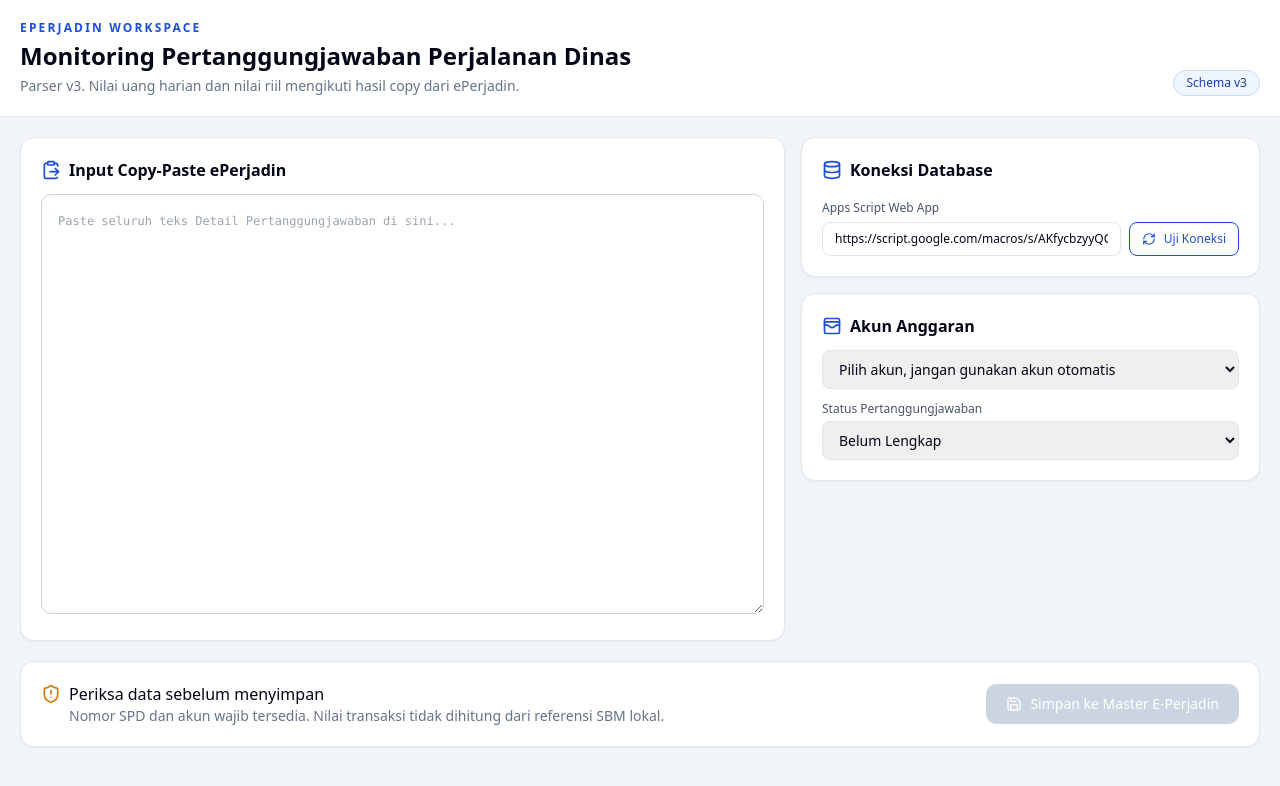
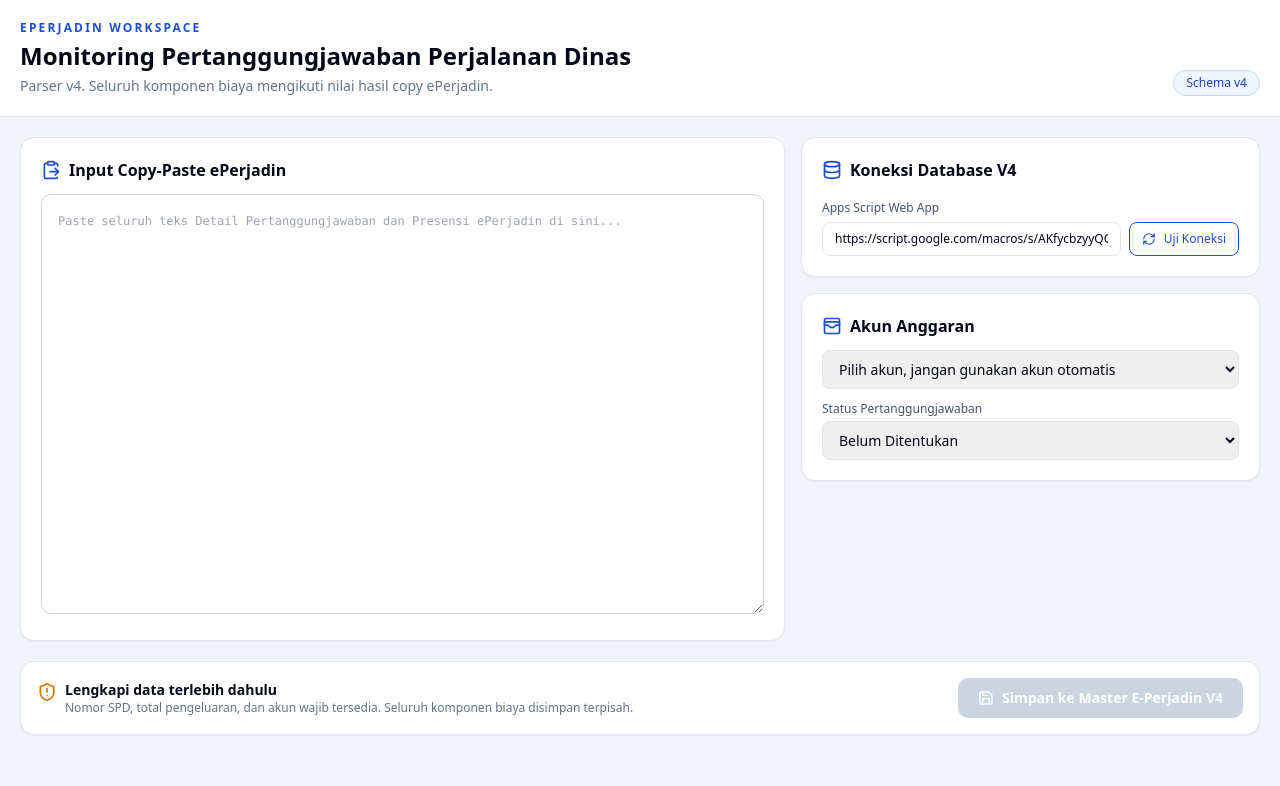
Before and after one commit to webbcpapin/perjadin, a React (Vite) app: page / in a window 1280 px wide. Shown: the top 786 px of the page. Built offline with nearby package versions, Linux system fonts and the light colour scheme.

Commit message:
feat: support ePerjadin v4 multi-component cost payloads

```diff
--- a/src/v3/AppV3.tsx
+++ b/src/v3/AppV3.tsx
@@ -9,40 +9,34 @@ const DEFAULT_WEBAPP_URL =
   'https://script.google.com/macros/s/AKfycbzyyQCjskwpdrqOCWUNg05QTEP8tIROgCnFaVLx6AMTPA04kJQzLUk2ZDm-w4rebnzp/exec';
 
 function rupiah(value: number) {
-  return new Intl.NumberFormat('id-ID', { style: 'currency', currency: 'IDR', maximumFractionDigits: 0 }).format(value || 0);
+  return new Intl.NumberFormat('id-ID', {
+    style: 'currency',
+    currency: 'IDR',
+    maximumFractionDigits: 0,
+  }).format(value || 0);
 }
 
 function today() {
   return new Date().toLocaleDateString('id-ID', { day: '2-digit', month: '2-digit', year: 'numeric' }).replace(/\//g, '-');
 }
 
-function storedLegacyCredential() {
-  return (
-    localStorage.getItem('eperjadin_webapp_token') ||
-    localStorage.getItem('eperjadin_access_code') ||
-    sessionStorage.getItem('eperjadin_v3_pin') ||
-    ''
-  ).trim();
+async function parseApiPayload(response: Response) {
+  const text = await response.text();
+  const trimmed = text.trim();
+  if (!trimmed.startsWith('{') && !trimmed.startsWith('[')) {
+    if (/<!doctype|<html/i.test(trimmed)) {
+      throw new Error('Apps Script mengembalikan halaman HTML. Deploy Web App dengan akses Anyone, lalu gunakan URL /exec terbaru.');
     }
-
-function requestBody(payload: Record<string, unknown>) {
-  const credential = storedLegacyCredential();
-  return credential ? { ...payload, token: credential } : payload;
+    throw new Error(`Respons database bukan JSON. HTTP ${response.status}.`);
   }
-
-function normalizeConnectionError(value: unknown) {
-  const message = value instanceof Error ? value.message : String(value || 'Gagal terhubung ke database.');
-  if (/PIN akses tidak valid|PIN belum disetel/i.test(message)) {
-    return 'Backend database masih memakai autentikasi lama. PIN tidak lagi ditampilkan di aplikasi.';
-  }
-  return message;
+  return JSON.parse(trimmed);
 }
 
 export default function AppV3() {
   const [raw, setRaw] = useState('');
   const [endpoint, setEndpoint] = useState(() => localStorage.getItem('eperjadin_webapp_url') || DEFAULT_WEBAPP_URL);
   const [kodeAkun, setKodeAkun] = useState('');
-  const [statusPJ, setStatusPJ] = useState<'Belum Lengkap' | 'Lengkap' | 'Disetujui'>('Belum Lengkap');
+  const [statusPJ, setStatusPJ] = useState<'Belum Ditentukan' | 'Belum Lengkap' | 'Lengkap' | 'Disetujui'>('Belum Ditentukan');
   const [message, setMessage] = useState('');
   const [saving, setSaving] = useState(false);
   const [connectionStatus, setConnectionStatus] = useState<'idle' | 'checking' | 'ok' | 'error'>('idle');
@@ -61,7 +55,15 @@ export default function AppV3() {
 
   const effectiveAccount = parsed?.kodeAkun || kodeAkun;
   const account = effectiveAccount ? findBudgetAccount(effectiveAccount) : undefined;
-  const sourceTotal = parsed?.totalNilaiRiil || parsed?.totalPengeluaranRiil || 0;
+  const totalKomponenDikirim = useMemo(() => {
+    if (!parsed) return 0;
+    return parsed.components
+      .filter((item) => /^(Dikirim|Disetujui|Dibayar|Selesai)$/i.test(item.status))
+      .reduce((sum, item) => sum + item.nilaiRiil, 0);
+  }, [parsed]);
+  const sourceTotal = parsed?.totalPengeluaranRiil || totalKomponenDikirim || 0;
+  const componentDelta = sourceTotal - totalKomponenDikirim;
+  const uangHarian = parsed?.components.find((item) => /^Uang Harian$/i.test(item.nama))?.nilaiRiil || 0;
   const ready = Boolean(parsed?.idKegiatan && parsed?.nomorST && parsed?.peserta && parsed?.nomorSPD && sourceTotal > 0 && account);
 
   async function validateConnection() {
@@ -69,27 +71,24 @@ export default function AppV3() {
     if (!url) {
       setConnectionStatus('error');
       setConnectionMessage('URL Apps Script belum tersedia.');
-      return false;
+      return;
     }
-
     setConnectionStatus('checking');
     setConnectionMessage('Memeriksa koneksi database...');
     try {
       const response = await fetch(url, {
         method: 'POST',
         headers: { 'Content-Type': 'text/plain;charset=utf-8' },
-        body: JSON.stringify(requestBody({ action: 'getDashboard' })),
+        body: JSON.stringify({ action: 'getDashboardV4' }),
       });
-      const payload = await response.json();
+      const payload = await parseApiPayload(response);
       if (!payload.success) throw new Error(payload.message || 'Koneksi database tidak berhasil.');
       localStorage.setItem('eperjadin_webapp_url', url);
       setConnectionStatus('ok');
-      setConnectionMessage('Koneksi Master E-Perjadin aktif.');
-      return true;
+      setConnectionMessage(`Koneksi ePerjadin V${payload.version || 4} aktif.`);
     } catch (error) {
       setConnectionStatus('error');
-      setConnectionMessage(normalizeConnectionError(error));
-      return false;
+      setConnectionMessage(error instanceof Error ? error.message : String(error));
     }
   }
 
@@ -101,84 +100,64 @@ export default function AppV3() {
   }
 
   async function save() {
-    if (!parsed) {
-      setMessage('Data belum terbaca. Paste Detail Pertanggungjawaban ePerjadin terlebih dahulu.');
-      return;
-    }
-    if (!account) {
-      setMessage('Akun belum teridentifikasi. Pilih akun yang benar sebelum menyimpan.');
-      return;
-    }
-    if (!parsed.nomorSPD) {
-      setMessage('Nomor SPD belum terbaca. Data tidak disimpan.');
-      return;
-    }
-    if (!sourceTotal) {
-      setMessage('Total Nilai Riil/Total Pengeluaran Riil belum terbaca. Data tidak disimpan.');
-      return;
-    }
+    if (!parsed) return setMessage('Data belum terbaca. Paste Detail Pertanggungjawaban ePerjadin terlebih dahulu.');
+    if (!account) return setMessage('Akun belum teridentifikasi. Pilih akun yang benar sebelum menyimpan.');
+    if (!parsed.nomorSPD) return setMessage('Nomor SPD belum terbaca. Data tidak disimpan.');
+    if (!sourceTotal) return setMessage('Total Pengeluaran Riil belum terbaca. Data tidak disimpan.');
 
     const points = geotag?.points || {};
     const detailGeotag = parsed.geotags
       .map((item) => `${item.hariTanggal} ${item.waktuTagging} ${item.wilayahTagging} ${item.lokasiTagging}`.trim())
       .join(' | ');
+    const kunciSPD = `${parsed.idKegiatan}|${parsed.nomorSPD}`.toLowerCase();
 
     const row = {
-      tahap: 'Pertanggungjawaban',
+      kunciSPD,
       idKegiatan: parsed.idKegiatan,
       namaKegiatan: parsed.namaKegiatan,
       nomorST: parsed.nomorST,
+      lampiranST: parsed.lampiranST,
       nomorKegiatan: parsed.nomorKegiatan,
-      nka: parsed.nomorSPD,
+      dipaInisiator: parsed.dipaInisiator,
+      ppk: parsed.ppk,
+      peserta: parsed.peserta,
+      nip: parsed.nip,
+      nomorSPD: parsed.nomorSPD,
+      nomorPerjalanan: parsed.nomorPerjalanan,
+      jumlahRute: parsed.jumlahRute,
+      tujuan: detectedDestination,
+      tanggalMulai: parsed.tanggalMulai,
+      tanggalSelesai: parsed.tanggalSelesai,
       tanggalKegiatan: parsed.tanggalKegiatan,
-      tujuan: detectedDestination,
-      kotaTujuan: detectedDestination,
-      output: '',
-      jenisPembayaran: parsed.dipaInisiator,
-      namaPegawai: parsed.peserta,
-      lamaHari: parsed.durasiHari,
-      uangHarianPerHari: parsed.durasiHari > 0 ? Math.round(sourceTotal / parsed.durasiHari) : sourceTotal,
-      totalUangHarian: sourceTotal,
+      durasiHari: parsed.durasiHari,
+      menginap: parsed.menginap,
       uangMuka: parsed.uangMuka,
-      totalEstimasiBiaya: parsed.totalNilaiSBM || parsed.nilaiSBMAwal || sourceTotal,
-      totalPengeluaranRiil: parsed.totalPengeluaranRiil || sourceTotal,
-      kurangLebihBayar: Math.max(0, sourceTotal - parsed.uangMuka),
+      totalPengeluaranRiil: sourceTotal,
+      kodeAkun: account.kode,
+      namaAkun: account.nama,
       statusPJ,
-      statusPersetujuan: parsed.statusUangHarian,
-      statusGeotag: geotag?.status || 'Tidak Lengkap',
+      statusGeotag: geotag?.status || 'Belum Dinilai',
       start: points.start ? `${points.start.hariTanggal} ${points.start.waktuTagging} ${points.start.wilayahTagging}` : '',
       clockIn: points.clockIn ? `${points.clockIn.hariTanggal} ${points.clockIn.waktuTagging} ${points.clockIn.wilayahTagging}` : '',
       clockOut: points.clockOut ? `${points.clockOut.hariTanggal} ${points.clockOut.waktuTagging} ${points.clockOut.wilayahTagging}` : '',
       end: points.end ? `${points.end.hariTanggal} ${points.end.waktuTagging} ${points.end.wilayahTagging}` : '',
-      volume: parsed.jumlahRute,
+      detailGeotag,
+      tanggalInput: today(),
+      sumberData: 'Input parsing ePerjadin v4',
+      waktuRekamSumber: new Date().toISOString(),
+      schemaVersion: 4,
+      routes: parsed.routes,
+      components: parsed.components,
+      geotags: parsed.geotags,
+
+      // Field kompatibilitas. Backend V4 tidak memakai perhitungan SBM lokal.
+      tahap: 'Pertanggungjawaban',
+      nka: parsed.nomorSPD,
+      namaPegawai: parsed.peserta,
+      lamaHari: parsed.durasiHari,
+      uangHarianPerHari: parsed.durasiHari > 0 ? Math.round(uangHarian / parsed.durasiHari) : uangHarian,
+      totalUangHarian: uangHarian,
       nilaiRiil: sourceTotal,
-      kodeAkun: account.kode,
-      tanggalInput: today(),
-      detailGeotag,
-      keterangan: [
-        'Schema ePerjadin: v3',
-        `NIP: ${parsed.nip || '-'}`,
-        `Nomor SPD: ${parsed.nomorSPD}`,
-        `PPK: ${parsed.ppk || '-'}`,
-        `DIPA Inisiator: ${parsed.dipaInisiator || '-'}`,
-        `Nilai SBM Awal: ${rupiah(parsed.nilaiSBMAwal)}`,
-        `Total Nilai SBM: ${rupiah(parsed.totalNilaiSBM)}`,
-        `Total Nilai Riil: ${rupiah(sourceTotal)}`,
-        `Efisiensi: ${parsed.efisiensi || 0}%`,
-      ].join('\n'),
-      jenisPerjadin: 'Perjadin Nasional',
-      sumberData: 'Input parsing ePerjadin v3',
-      waktuRekamSumber: new Date().toISOString(),
-      sourceRecordKey: `${parsed.idKegiatan}|${parsed.nomorSPD}|pertanggungjawaban`.toLowerCase(),
-      nomorSPD: parsed.nomorSPD,
-      nip: parsed.nip,
-      ppk: parsed.ppk,
-      dipaInisiator: parsed.dipaInisiator,
-      nilaiSBMAwal: parsed.nilaiSBMAwal,
-      totalNilaiSBM: parsed.totalNilaiSBM,
-      totalNilaiRiil: sourceTotal,
-      efisiensi: parsed.efisiensi,
-      schemaVersion: 3,
     };
 
     setSaving(true);
@@ -188,15 +167,17 @@ export default function AppV3() {
       const response = await fetch(endpoint.trim(), {
         method: 'POST',
         headers: { 'Content-Type': 'text/plain;charset=utf-8' },
-        body: JSON.stringify(requestBody({ action: 'upsertPerjadin', row })),
+        body: JSON.stringify({ action: 'upsertPerjadinV4', row }),
       });
-      const payload = await response.json();
+      const payload = await parseApiPayload(response);
       if (!payload.success) throw new Error(payload.message || 'Gagal menyimpan data.');
       setConnectionStatus('ok');
-      setConnectionMessage('Koneksi Master E-Perjadin aktif.');
-      setMessage(`Tersimpan. ${parsed.nomorSPD} | ${parsed.peserta} | ${rupiah(sourceTotal)}`);
+      setConnectionMessage('Koneksi ePerjadin V4 aktif.');
+      setMessage(
+        `Tersimpan. ${parsed.nomorSPD} | ${parsed.peserta} | ${rupiah(sourceTotal)} | ${parsed.components.length} komponen`,
+      );
     } catch (error) {
-      setMessage(normalizeConnectionError(error));
+      setMessage(error instanceof Error ? error.message : String(error));
     } finally {
       setSaving(false);
     }
@@ -210,9 +191,9 @@ export default function AppV3() {
           <div className="mt-1 flex flex-col gap-2 md:flex-row md:items-end md:justify-between">
             <div>
               <h1 className="text-2xl font-semibold">Monitoring Pertanggungjawaban Perjalanan Dinas</h1>
-              <p className="mt-1 text-sm text-slate-500">Parser v3. Nilai uang harian dan nilai riil mengikuti hasil copy dari ePerjadin.</p>
+              <p className="mt-1 text-sm text-slate-500">Parser v4. Seluruh komponen biaya mengikuti nilai hasil copy ePerjadin.</p>
             </div>
-            <div className="rounded-full border border-blue-200 bg-blue-50 px-3 py-1 text-xs font-medium text-blue-800">Schema v3</div>
+            <div className="rounded-full border border-blue-200 bg-blue-50 px-3 py-1 text-xs font-medium text-blue-800">Schema v4</div>
           </div>
         </div>
       </header>
@@ -228,7 +209,7 @@ export default function AppV3() {
               value={raw}
               onChange={(event) => setRaw(event.target.value)}
               className="h-[420px] w-full rounded-lg border border-slate-300 p-4 font-mono text-xs leading-5 outline-none focus:border-blue-500"
-              placeholder="Paste seluruh teks Detail Pertanggungjawaban di sini..."
+              placeholder="Paste seluruh teks Detail Pertanggungjawaban dan Presensi ePerjadin di sini..."
             />
           </section>
 
@@ -236,7 +217,7 @@ export default function AppV3() {
             <section className="rounded-xl border border-slate-200 bg-white p-5 shadow-sm">
               <div className="mb-3 flex items-center gap-2">
                 <Database className="h-5 w-5 text-blue-700" />
-                <h2 className="font-semibold">Koneksi Database</h2>
+                <h2 className="font-semibold">Koneksi Database V4</h2>
               </div>
               <label className="text-xs font-medium text-slate-600">Apps Script Web App</label>
               <div className="mt-1 flex gap-2">
@@ -265,55 +246,81 @@ export default function AppV3() {
               {!account && parsed && <p className="mt-2 text-xs text-amber-700">Kode akun tidak ada pada hasil copy. Pilih akun secara manual.</p>}
               <label className="mt-3 block text-xs font-medium text-slate-600">Status Pertanggungjawaban</label>
               <select value={statusPJ} onChange={(e) => setStatusPJ(e.target.value as typeof statusPJ)} className="mt-1 w-full rounded-md border px-3 py-2 text-sm">
-                <option>Belum Lengkap</option><option>Lengkap</option><option>Disetujui</option>
+                <option>Belum Ditentukan</option><option>Belum Lengkap</option><option>Lengkap</option><option>Disetujui</option>
               </select>
             </section>
           </aside>
         </div>
 
         {parsed && (
+          <>
             <section className="grid gap-4 md:grid-cols-2 xl:grid-cols-4">
-            <InfoCard title="Kegiatan" icon={<CheckCircle2 className="h-4 w-4" />} lines={[parsed.namaKegiatan, parsed.nomorST, parsed.nomorKegiatan]} />
+              <InfoCard title="Kegiatan" icon={<CheckCircle2 className="h-4 w-4" />} lines={[parsed.namaKegiatan, parsed.nomorST, parsed.nomorKegiatan || 'Nomor kegiatan: -']} />
               <InfoCard title="SPD" icon={<Database className="h-4 w-4" />} lines={[parsed.peserta, parsed.nip ? `NIP ${parsed.nip}` : '', parsed.nomorSPD]} />
-            <InfoCard title="Keuangan" icon={<WalletCards className="h-4 w-4" />} lines={[`Riil ${rupiah(sourceTotal)}`, `SBM ${rupiah(parsed.totalNilaiSBM || parsed.nilaiSBMAwal)}`, `Uang Muka ${rupiah(parsed.uangMuka)}`]} />
-            <InfoCard title="Presensi" icon={<MapPin className="h-4 w-4" />} lines={[`${parsed.geotags.length} geotag`, geotag?.status || 'Belum dinilai', detectedDestination]} />
+              <InfoCard title="Keuangan" icon={<WalletCards className="h-4 w-4" />} lines={[`Total ${rupiah(sourceTotal)}`, `${parsed.components.length} komponen`, `Uang Muka ${rupiah(parsed.uangMuka)}`]} />
+              <InfoCard title="Presensi" icon={<MapPin className="h-4 w-4" />} lines={[`${parsed.geotags.length} titik`, geotag?.status || 'Belum dinilai', detectedDestination]} />
             </section>
-        )}
 
-        {parsed && (
             <section className="rounded-xl border border-slate-200 bg-white p-5 shadow-sm">
-            <div className="grid gap-4 md:grid-cols-2 xl:grid-cols-4">
-              <Data label="PPK" value={parsed.ppk} />
-              <Data label="DIPA Inisiator" value={parsed.dipaInisiator} />
-              <Data label="Tanggal" value={parsed.tanggalKegiatan} />
-              <Data label="Durasi" value={`${parsed.durasiHari} hari`} />
-              <Data label="Nilai SBM Awal" value={rupiah(parsed.nilaiSBMAwal)} />
-              <Data label="Total Nilai SBM" value={rupiah(parsed.totalNilaiSBM)} />
-              <Data label="Total Nilai Riil" value={rupiah(sourceTotal)} />
-              <Data label="Efisiensi" value={`${parsed.efisiensi || 0}%`} />
+              <div className="mb-3 flex items-center justify-between gap-3">
+                <h2 className="font-semibold">Komponen Biaya</h2>
+                <span className={`rounded-full px-3 py-1 text-xs font-medium ${Math.abs(componentDelta) < 1 ? 'bg-emerald-50 text-emerald-700' : 'bg-amber-50 text-amber-700'}`}>
+                  {Math.abs(componentDelta) < 1 ? 'Total komponen sesuai' : `Selisih ${rupiah(componentDelta)}`}
+                </span>
               </div>
+              {parsed.components.length ? (
+                <div className="overflow-x-auto">
+                  <table className="w-full min-w-[650px] text-left text-sm">
+                    <thead className="border-b bg-slate-50 text-xs uppercase text-slate-500">
+                      <tr><th className="px-3 py-2">Komponen</th><th className="px-3 py-2">Status</th><th className="px-3 py-2 text-right">Nilai Riil</th></tr>
+                    </thead>
+                    <tbody>
+                      {parsed.components.map((item, index) => (
+                        <tr key={`${item.nama}-${index}`} className="border-b last:border-0">
+                          <td className="px-3 py-2">{item.nama}</td>
+                          <td className="px-3 py-2">{item.status || '-'}</td>
+                          <td className="px-3 py-2 text-right font-medium">{rupiah(item.nilaiRiil)}</td>
+                        </tr>
+                      ))}
+                    </tbody>
+                    <tfoot className="border-t bg-slate-50 font-semibold">
+                      <tr><td className="px-3 py-2" colSpan={2}>Total komponen dikirim</td><td className="px-3 py-2 text-right">{rupiah(totalKomponenDikirim)}</td></tr>
+                      <tr><td className="px-3 py-2" colSpan={2}>Total Pengeluaran Riil</td><td className="px-3 py-2 text-right">{rupiah(sourceTotal)}</td></tr>
+                    </tfoot>
+                  </table>
+                </div>
+              ) : <p className="text-sm text-amber-700">Komponen biaya belum terbaca dari hasil copy.</p>}
+            </section>
 
-            <div className="mt-5 overflow-x-auto rounded-lg border">
-              <table className="min-w-full text-left text-sm">
-                <thead className="bg-slate-50 text-xs uppercase text-slate-500"><tr><th className="px-3 py-2">Tanggal</th><th className="px-3 py-2">Waktu</th><th className="px-3 py-2">Wilayah</th><th className="px-3 py-2">Lokasi</th></tr></thead>
-                <tbody>{parsed.geotags.map((item, index) => <tr key={`${item.hariTanggal}-${item.waktuTagging}-${index}`} className="border-t"><td className="px-3 py-2">{item.hariTanggal}</td><td className="px-3 py-2">{item.waktuTagging}</td><td className="px-3 py-2">{item.wilayahTagging}</td><td className="px-3 py-2 text-slate-600">{item.lokasiTagging}</td></tr>)}</tbody>
-              </table>
+            {parsed.geotags.length > 0 && (
+              <section className="rounded-xl border border-slate-200 bg-white p-5 shadow-sm">
+                <h2 className="mb-3 font-semibold">Presensi / Geotag</h2>
+                <div className="space-y-2">
+                  {parsed.geotags.map((item, index) => (
+                    <div key={`${item.hariTanggal}-${item.waktuTagging}-${index}`} className="grid gap-1 rounded-lg border border-slate-200 p-3 text-sm md:grid-cols-[130px_80px_160px_1fr]">
+                      <span className="font-medium">{item.hariTanggal}</span><span>{item.waktuTagging}</span><span>{item.wilayahTagging}</span><span className="text-slate-600">{item.lokasiTagging}</span>
+                    </div>
+                  ))}
                 </div>
               </section>
             )}
+          </>
+        )}
 
-        <section className="rounded-xl border border-slate-200 bg-white p-5 shadow-sm">
+        <section className="rounded-xl border border-slate-200 bg-white p-4 shadow-sm">
           <div className="flex flex-col gap-3 md:flex-row md:items-center md:justify-between">
             <div className="flex items-start gap-2">
               {ready ? <CheckCircle2 className="mt-0.5 h-5 w-5 text-emerald-600" /> : <ShieldAlert className="mt-0.5 h-5 w-5 text-amber-600" />}
               <div>
-                <p className="font-medium">{ready ? 'Data siap disimpan' : 'Periksa data sebelum menyimpan'}</p>
-                <p className="text-sm text-slate-500">Nomor SPD dan akun wajib tersedia. Nilai transaksi tidak dihitung dari referensi SBM lokal.</p>
+                <p className="text-sm font-semibold">{ready ? 'Data siap disimpan' : 'Lengkapi data terlebih dahulu'}</p>
+                <p className="text-xs text-slate-500">Nomor SPD, total pengeluaran, dan akun wajib tersedia. Seluruh komponen biaya disimpan terpisah.</p>
               </div>
             </div>
-            <button disabled={!ready || saving} onClick={save} className="inline-flex items-center justify-center gap-2 rounded-lg bg-blue-700 px-5 py-2.5 text-sm font-medium text-white disabled:cursor-not-allowed disabled:bg-slate-300"><Save className="h-4 w-4" />{saving ? 'Menyimpan...' : 'Simpan ke Master E-Perjadin'}</button>
+            <button onClick={() => void save()} disabled={!ready || saving} className="inline-flex items-center justify-center gap-2 rounded-lg bg-blue-700 px-5 py-2.5 text-sm font-semibold text-white disabled:cursor-not-allowed disabled:bg-slate-300">
+              <Save className="h-4 w-4" />{saving ? 'Menyimpan...' : 'Simpan ke Master E-Perjadin V4'}
+            </button>
           </div>
-          {message && <p className="mt-3 rounded-md border border-blue-200 bg-blue-50 p-3 text-sm text-blue-900">{message}</p>}
+          {message && <p className="mt-3 rounded-md bg-blue-50 p-3 text-sm text-blue-800">{message}</p>}
         </section>
       </section>
     </main>
@@ -321,9 +328,10 @@ export default function AppV3() {
 }
 
 function InfoCard({ title, icon, lines }: { title: string; icon: React.ReactNode; lines: string[] }) {
-  return <div className="rounded-xl border border-slate-200 bg-white p-4 shadow-sm"><div className="flex items-center gap-2 text-sm font-semibold text-slate-700">{icon}{title}</div><div className="mt-3 space-y-1">{lines.filter(Boolean).map((line) => <p key={line} className="truncate text-sm text-slate-600">{line}</p>)}</div></div>;
+  return (
+    <article className="rounded-xl border border-slate-200 bg-white p-4 shadow-sm">
+      <div className="flex items-center gap-2 text-blue-700">{icon}<h3 className="text-sm font-semibold">{title}</h3></div>
+      <div className="mt-3 space-y-1 text-sm text-slate-700">{lines.filter(Boolean).map((line, index) => <p key={`${line}-${index}`} className="break-words">{line}</p>)}</div>
+    </article>
+  );
 }
-
-function Data({ label, value }: { label: string; value: string }) {
-  return <div><p className="text-xs font-medium uppercase tracking-wide text-slate-400">{label}</p><p className="mt-1 text-sm font-medium text-slate-800">{value || '-'}</p></div>;
-}
```
Lines whose indentation alone changed are shown as unchanged.
